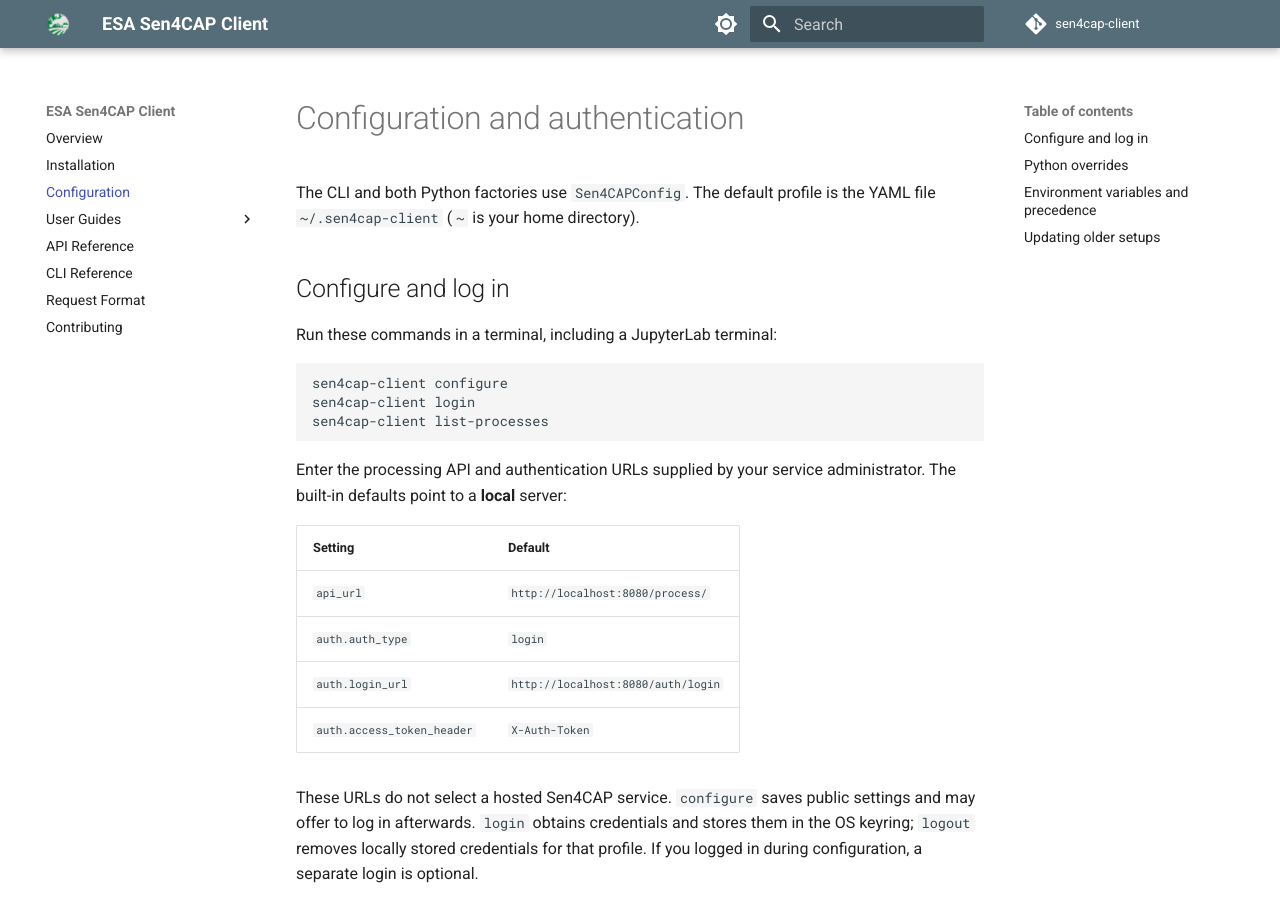
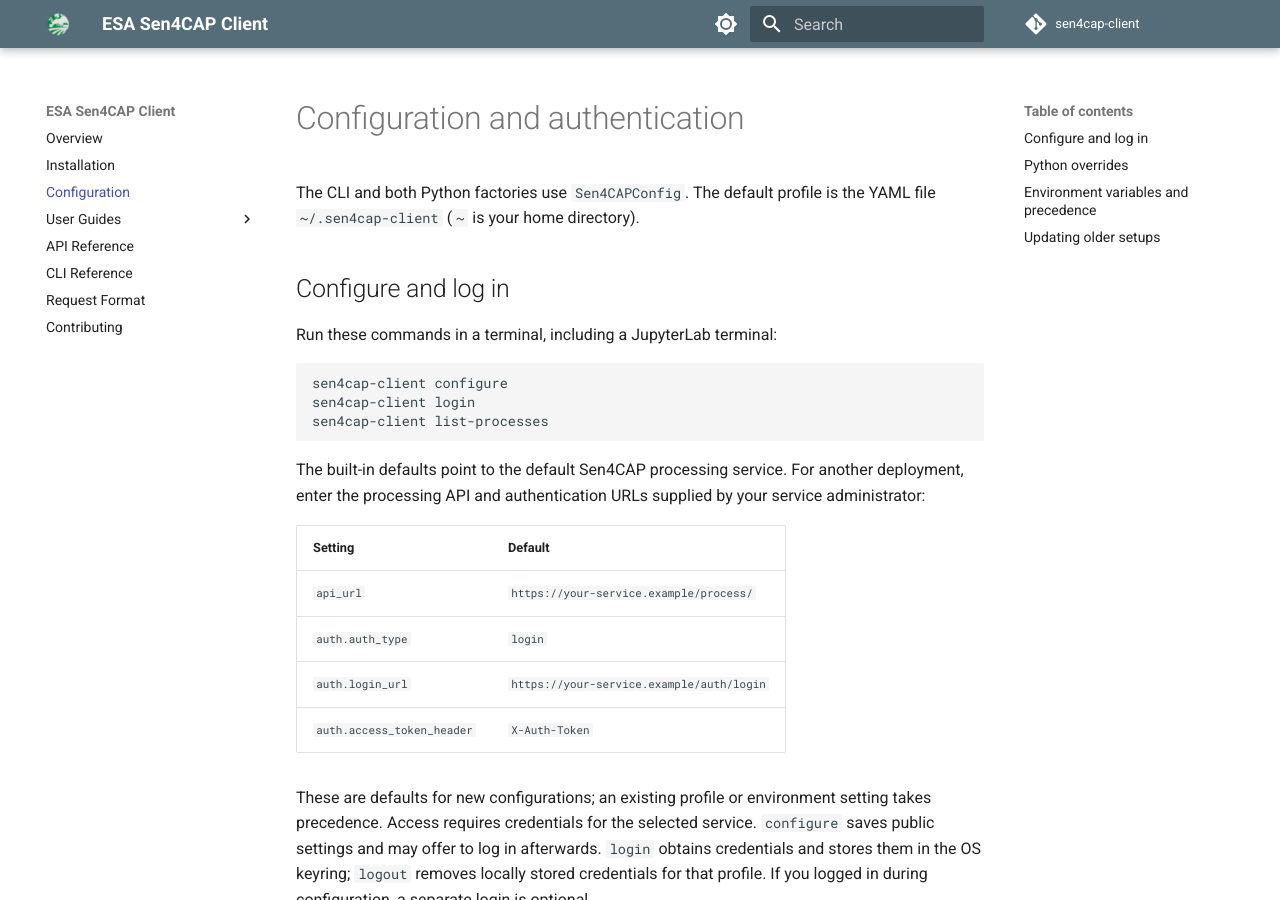
Before and after one commit to Sen4CAP/sen4cap-client, an MkDocs documentation site: the page built from docs/configuration.md, in a window 1280 px wide and 900 px high. Built offline with MkDocs 1.6.1 and Material for MkDocs 9.7.7, drawn with Linux system fonts in a browser that asks for light colours; comment, search, counter and statistics services are not loaded; some of the changed text lies outside the part shown.

Commit message:
Built-in defaults point to the default Sen4CAP processing service.

````diff
--- a/docs/configuration.md
+++ b/docs/configuration.md
@@ -13,18 +13,20 @@ sen4cap-client login
 sen4cap-client list-processes
 ```
 
-Enter the processing API and authentication URLs supplied by your service
-administrator. The built-in defaults point to a **local** server:
+The built-in defaults point to the default Sen4CAP processing service.
+For another deployment, enter the processing API and authentication URLs
+supplied by your service administrator:
 
-| Setting | Default |
-| --- | --- |
-| `api_url` | `http://localhost:8080/process/` |
-| `auth.auth_type` | `login` |
-| `auth.login_url` | `http://localhost:8080/auth/login` |
-| `auth.access_token_header` | `X-Auth-Token` |
+| Setting | Default                               |
+| --- |---------------------------------------|
+| `api_url` | `https://your-service.example/process/`           |
+| `auth.auth_type` | `login`                               |
+| `auth.login_url` | `https://your-service.example/auth/login` |
+| `auth.access_token_header` | `X-Auth-Token`                        |
 
-These URLs do not select a hosted Sen4CAP service. `configure` saves public
-settings and may offer to log in afterwards. `login` obtains credentials and
+These are defaults for new configurations; an existing profile or environment
+setting takes precedence. Access requires credentials for the selected service.
+`configure` saves public settings and may offer to log in afterwards. `login` obtains credentials and
 stores them in the OS keyring; `logout` removes locally stored credentials for
 that profile. If you logged in during configuration, a separate login is optional.
 
@@ -109,6 +111,19 @@ object is a snapshot and does not reread those sources when reused.
 
 ## Updating older setups
 
+Changing the built-in defaults does not rewrite an existing profile. To switch
+a profile that still points to localhost or another endpoint to the current
+default service, set the URLs explicitly and log in:
+
+```bash
+sen4cap-client configure --api-url https://your-service.example/process/ --auth-type login --login-url https://sen4x.tao.c-s.ro/auth/login --access-token-header X-Auth-Token
+sen4cap-client login
+```
+
+For a custom profile, add `--config PATH` to both commands. Check your `.env` and
+`SEN4CAP_` environment variables as well, because they override saved settings.
+
+
 If an earlier CLI version wrote a Cuiman profile at `~/.eozilla/config`, run
 `sen4cap-client configure` and `sen4cap-client login` again to set up the shared
 Sen4CAP profile. Stored credentials are associated with the profile path and
````
Also changed, not shown: README.md (+5 -3 lines), docs/guides/cli.md (+3 -2 lines), docs/installation.md (+5 -3 lines), examples/guides/README.md (+2 -1 lines), notebooks/deprecated/README.md (deleted, +0 -7 lines), 8 other files.
